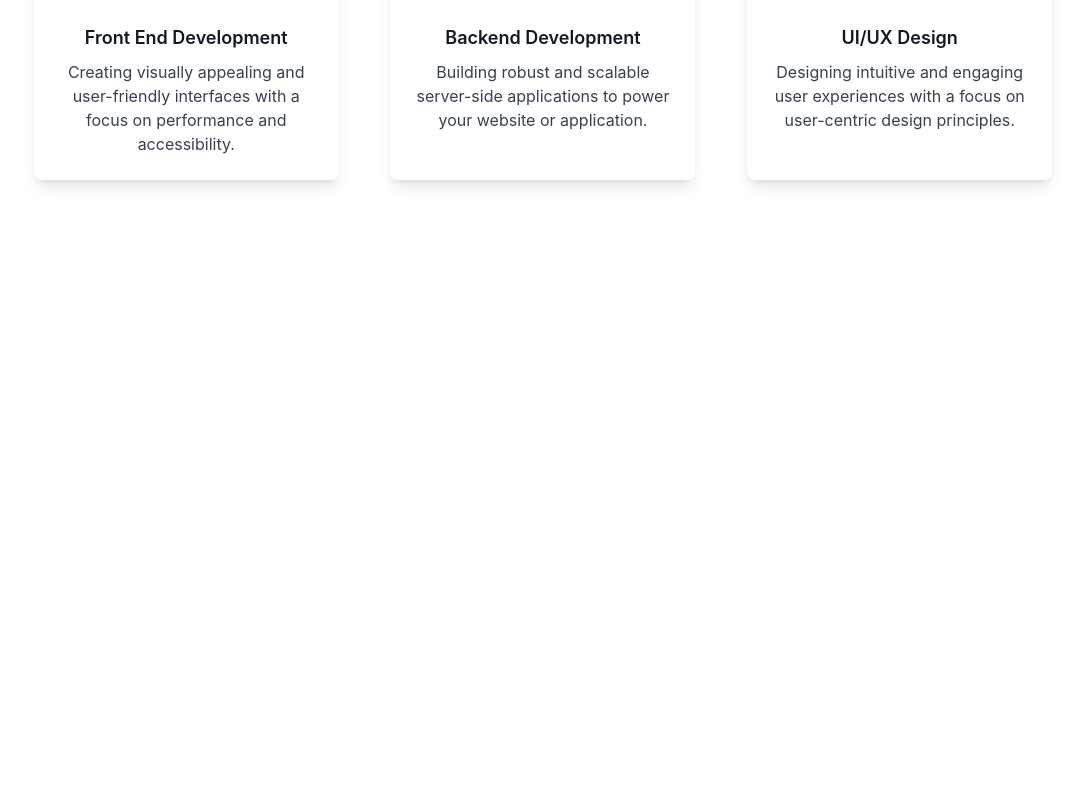
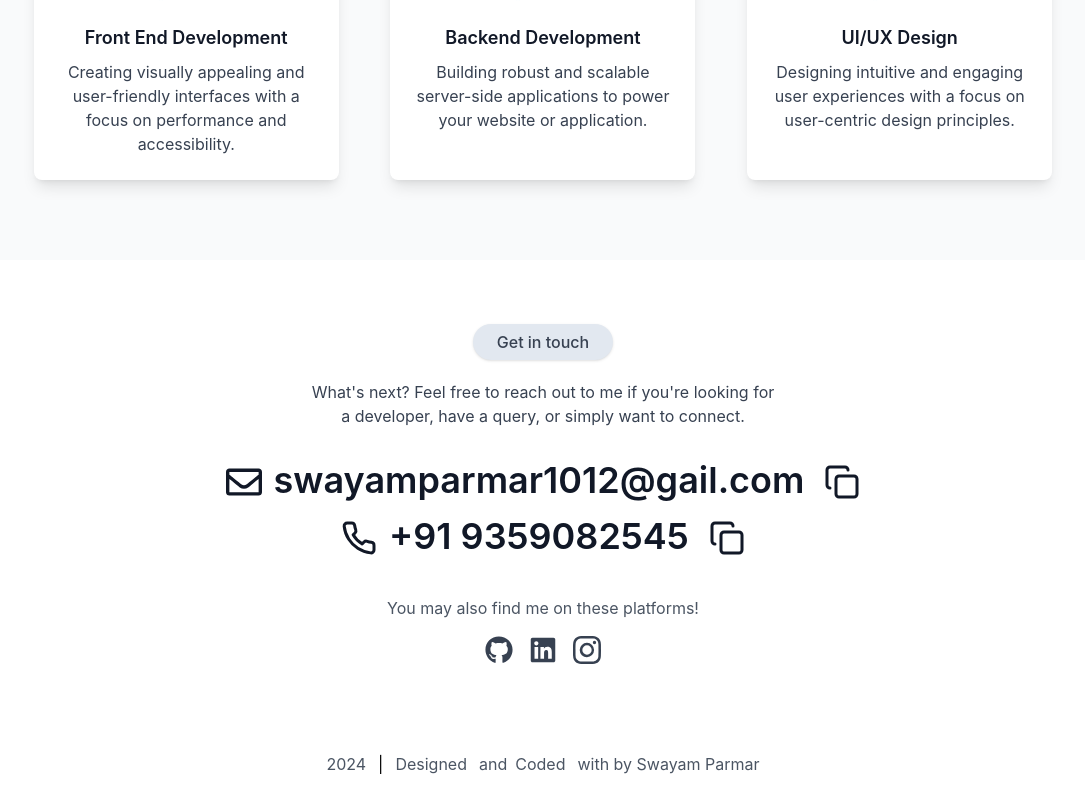
Before and after one commit to SwayamParmar/swayam-reactdev, a React (Create React App) app: page / in a window 1280 px wide. Shown: the part 4096-4896 px from the top of the page, without its empty margins (97-1182 px from the left). Before the commit the page ends 4356 px from the top, so only its background shows below. Built offline with nearby package versions, Linux system fonts and the light colour scheme.

Commit message:
contact me section implemented

```diff
--- /dev/null
+++ b/src/components/ContactMe.js
@@ -0,0 +1,75 @@
+import React, { useState } from 'react';
+import { FaLinkedin, FaGithub } from 'react-icons/fa';
+import { FaRegEnvelope } from "react-icons/fa";
+import { BsInstagram } from "react-icons/bs";
+import { LuPhone } from "react-icons/lu";
+import { LuCopy } from "react-icons/lu";
+import { FaCheck } from "react-icons/fa6";
+
+const ContactMe = () => {
+    const [emailCopied, setEmailCopied] = useState(false);
+    const [phoneCopied, setPhoneCopied] = useState(false);
+
+    const handleCopy = (text, type) => {
+        navigator.clipboard.writeText(text).then(() => {
+            if (type === 'email') {
+                setEmailCopied(true);
+                setTimeout(() => setEmailCopied(false), 2000);
+            } else if (type === 'phone') {
+                setPhoneCopied(true);
+                setTimeout(() => setPhoneCopied(false), 2000);
+            }
+        }).catch(err => console.error('Failed to copy text: ', err));
+    };
+
+    return (
+        <section id='contact' className='bg-white dark:bg-slate-900 transition-colors duration-300 py-16'>
+            <div className="w-11/12 mx-auto text-center">
+                <p className="text-base max-w-max py-1.5 px-6 mx-auto font-medium bg-slate-200 dark:bg-slate-400 text-gray-700 dark:text-white text-center rounded-full shadow transition-colors duration-300">
+                    Get in touch
+                </p>
+                <p className="text-base mt-3 py-2 px-6 mx-auto font-base text-gray-700 dark:text-gray-200 text-center transition-colors duration-300">
+                    What's next? Feel free to reach out to me if you're looking for <br /> a developer, have a query, or simply want to connect.
+                </p>
+                <div className="flex flex-col items-center my-6">
+                    <div className="flex items-center gap-3 mb-4">
+                        <FaRegEnvelope className="text-4xl text-gray-900 dark:text-gray-200 mt-1" />
+                        <span className="text-4xl font-semibold text-gray-900 dark:text-gray-200 transition-colors duration-300">swayamparmar1012@gail.com</span>
+                        <button onClick={() => handleCopy('swayamparmar1012@gail.com', 'email')} className="ml-2 text-gray-700 dark:text-gray-200">
+                            {
+                                emailCopied ? <FaCheck className="text-4xl text-gray-900 dark:text-gray-200 mt-1 transition-colors duration-300" /> :
+                                    <LuCopy className="text-4xl text-gray-900 dark:text-gray-200 mt-1 transition-colors duration-300" />
+                            }
+                        </button>
+                    </div>
+                    <div className="flex items-center gap-3 mb-4">
+                        <LuPhone className="text-4xl text-gray-900 dark:text-gray-200 mt-1 transition-colors duration-300" />
+                        <span className="text-4xl font-semibold text-gray-900 dark:text-gray-200 transition-colors duration-300">+91 9359082545</span>
+                        <button onClick={() => handleCopy('+91 9359082545', 'phone')} className="ml-2 text-gray-700 dark:text-gray-200">
+                            {
+                                phoneCopied ? <FaCheck className="text-4xl text-gray-900 dark:text-gray-200 mt-1 transition-colors duration-300" /> :
+                                    <LuCopy className="text-4xl text-gray-900 dark:text-gray-200 mt-1 transition-colors duration-300" />
+                            }
+                        </button>
+                    </div>
+                </div>
+                <p className="text-base mb-4 text-gray-600 dark:text-gray-200">
+                    You may also find me on these platforms!
+                </p>
+                <div className="flex justify-center space-x-2">
+                    <a target="_blank" rel="noopener noreferrer" href="https://github.com/SwayamParmar" className="text-gray-700 dark:text-gray-300 hover:text-gray-900 dark:hover:text-white transition-colors duration-300">
+                        <FaGithub className="h-7 w-9" />
+                    </a>
+                    <a target="_blank" rel="noopener noreferrer" href="https://www.linkedin.com/in/swayam-parmar-988a45214/" className="text-gray-700 dark:text-gray-300 hover:text-gray-900 dark:hover:text-white transition-colors duration-300">
+                        <FaLinkedin className="h-7 w-9" />
+                    </a>
+                    <a target="_blank" rel="noopener noreferrer" href="https://www.instagram.com/swayu_1012/" className="text-gray-700 dark:text-gray-300 hover:text-gray-900 dark:hover:text-white transition-colors duration-300">
+                        <BsInstagram className="h-7 w-9" />
+                    </a>
+                </div>
+            </div>
+        </section>
+    );
+}
+
+export default ContactMe;
--- a/src/components/Footer.js
+++ b/src/components/Footer.js
@@ -1,8 +1,25 @@
 import React from 'react'
+import { MdCopyright } from "react-icons/md";
 
 const Footer = () => {
+  const currentYear = new Date().getFullYear();
   return (
-    <div></div>
+    <footer className="w-full bg-white dark:bg-gray-700 flex items-center justify-center p-4 transition-colors duration-300">
+      <div className="w-11/12 mx-auto flex items-center justify-center space-x-1 transition-colors duration-300">
+        <p className="text-gray-600 dark:text-white hover:text-gray-500 hover:dark:text-gray-300 transition-colors duration-300 mr-2">
+          { currentYear }
+        </p>
+        <span>|</span>
+        <p className='flex items-center justify-center text-gray-600 dark:text-white hover:text-gray-500 hover:dark:text-gray-300 transition-colors duration-300'>
+          <a href="#" className='text-gray-600 dark:text-white hover:text-gray-500 hover:dark:text-gray-300 p-2 transition-colors duration-300 mr-1'>Designed</a>
+            and
+          <a href="#" className='text-gray-600 dark:text-white hover:text-gray-500 hover:dark:text-gray-300 p-2 transition-colors duration-300'>Coded</a>
+        </p>
+        <p className='text-gray-600 dark:text-white hover:text-gray-500 hover:dark:text-gray-300 transition-colors duration-300'>
+          with by Swayam Parmar
+        </p>
+      </div>
+    </footer>
   )
 }
 
--- a/src/components/ProvidedService.js
+++ b/src/components/ProvidedService.js
@@ -1,5 +1,5 @@
 import React from 'react';
-import useMediaQuery from '../mediaQuery/useMediaQuery';
+// import useMediaQuery from '../mediaQuery/useMediaQuery';
 
 const services = [
     {
@@ -20,10 +20,10 @@ const services = [
 ];
 
 const ProvidedService = () => {
-    const isMobile = useMediaQuery(800);
+    // const isMobile = useMediaQuery(800);
 
     return (
-        <section id='services' className='bg-white dark:bg-slate-800 transition-colors duration-300'>
+        <section id='services' className='bg-[#F9FAFB] dark:bg-slate-800 transition-colors duration-300'>
             <div className="w-11/12 mx-auto px-4 py-8 sm:py-16 lg:py-20 transition-colors duration-300">
                 <p className="text-base max-w-max py-1.5 px-6 mx-auto font-medium bg-slate-200 dark:bg-slate-400 text-gray-700 dark:text-white text-center rounded-full shadow transition-colors duration-300">
                     Services Provided
--- a/src/pages/Home.js
+++ b/src/pages/Home.js
@@ -5,6 +5,7 @@ import Skills from '../components/Skills';
 import Experience from '../components/Experience';
 import Projects from '../components/Projects';
 import ProvidedService from '../components/ProvidedService';
+import ContactMe from '../components/ContactMe';
 
 const Home = () => {
     return (
@@ -15,6 +16,7 @@ const Home = () => {
             <Experience />
             <Projects />
             <ProvidedService />
+            <ContactMe />
         </>
     )
 }
```
